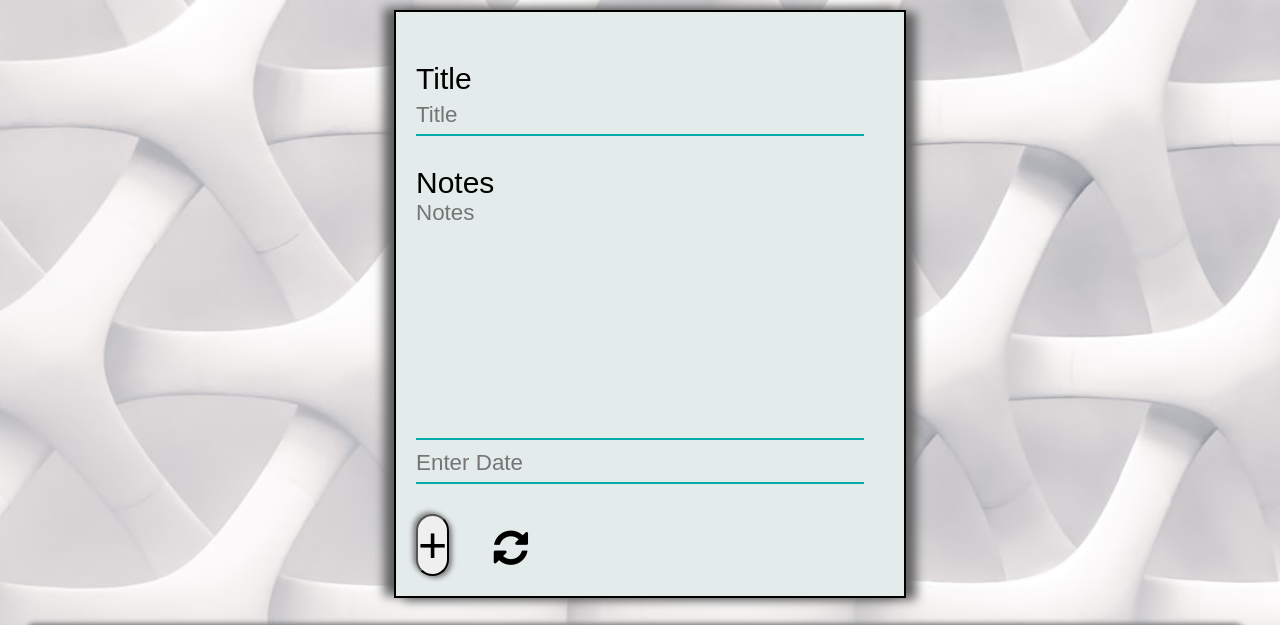
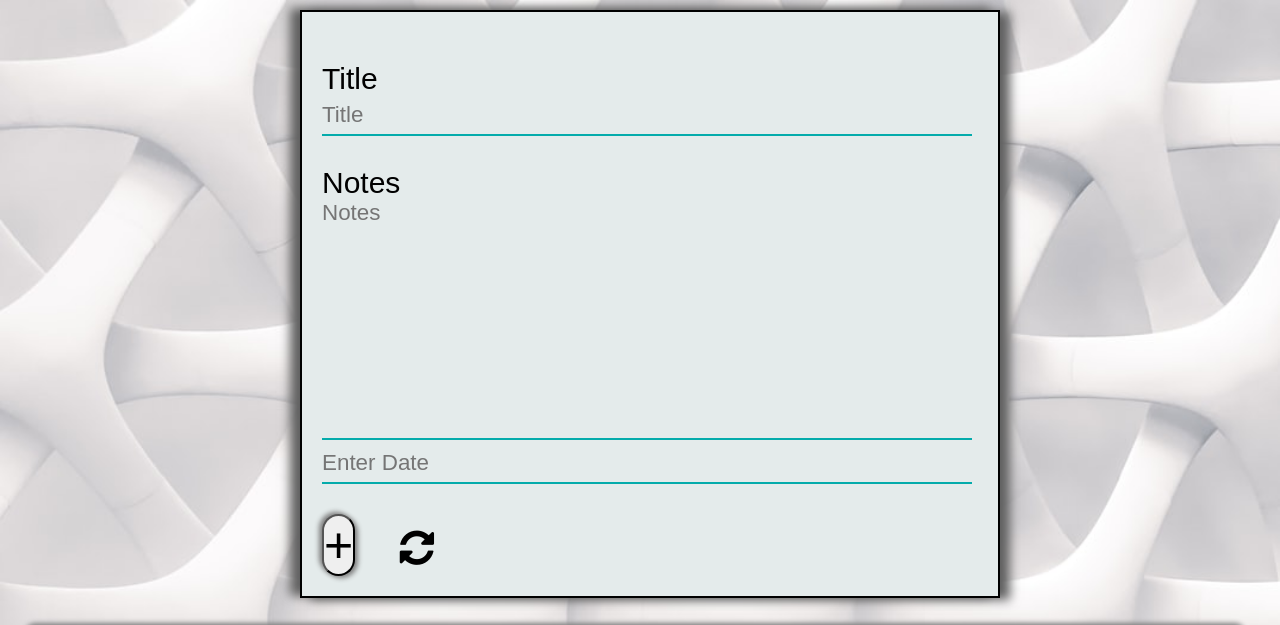
Before and after one commit to oshmi20/notepad, a plain HTML site: page index.html in a window 1280 px wide. Shown: the top 625 px of the page. Drawn offline with Linux system fonts and the light colour scheme.

Commit message:
Update notepad-style.css

```diff
--- a/notepad-style.css
+++ b/notepad-style.css
@@ -220,3 +220,40 @@ width: 50vw;
         width: 340px;
     }
 }
+@media (min-width:400px)  {
+    #main-title {
+        margin-top: 20px;
+        border: 2px solid black;
+        background-color: rgb(228, 235, 235);
+        box-shadow: 10px 2px 10px rgb(97, 97, 97), -10px -2px 10px rgb(97, 97, 97);
+        width: 100vw;
+        margin-left: 20px;
+        margin-top: 10px;
+        height: fit-content;
+        display: flex;
+        align-items: center;
+        padding: 20px;
+    }
+    #title,#discription,#date{
+        width: 300px;
+    }
+}
+@media
+    (min-width:600px){
+        #main-title {
+            margin-top: 20px;
+            border: 2px solid black;
+            background-color: rgb(228, 235, 235);
+            box-shadow: 10px 2px 10px rgb(97, 97, 97), -10px -2px 10px rgb(97, 97, 97);
+            width: 700px;
+            margin-left: 20px;
+            margin-top: 10px;
+            height: fit-content;
+            display: flex;
+            align-items: center;
+            padding: 20px;
+        }
+        #title,#discription,#date{
+            width: 650px;
+        }
+}
```
